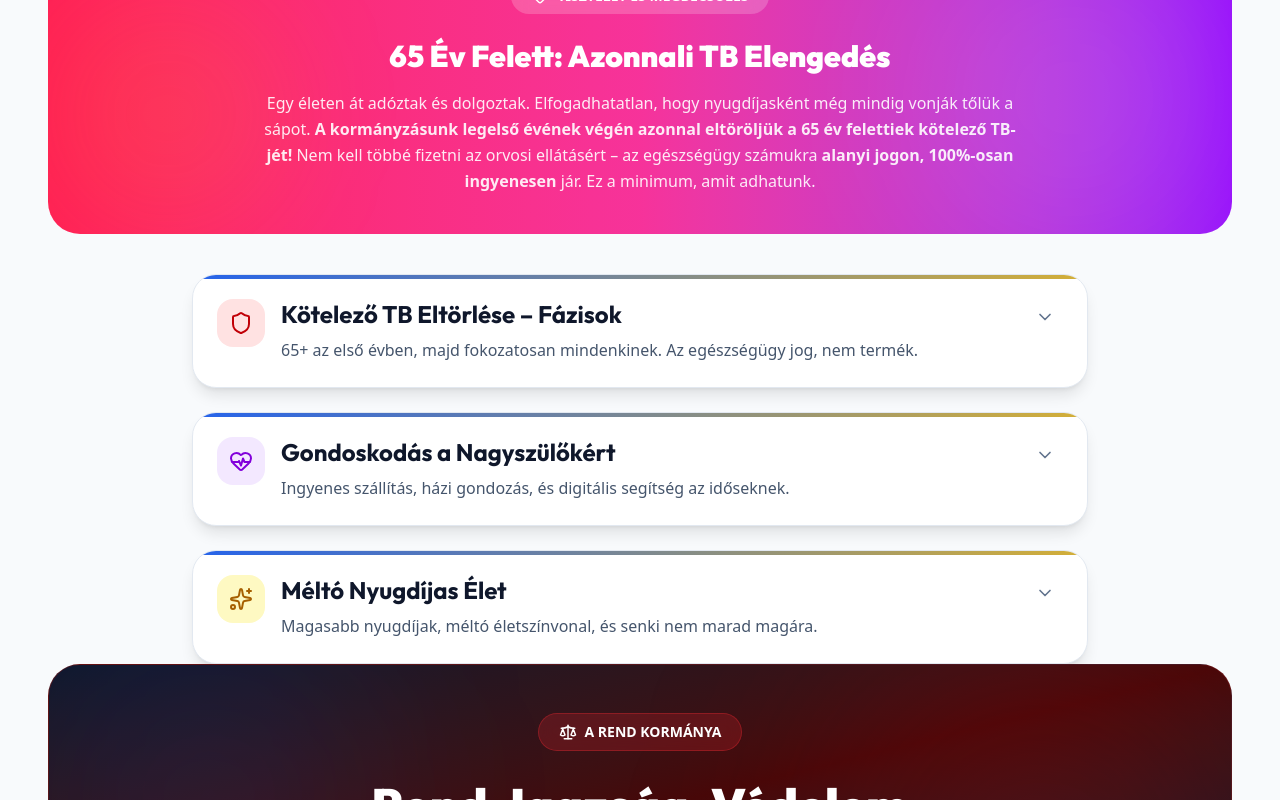
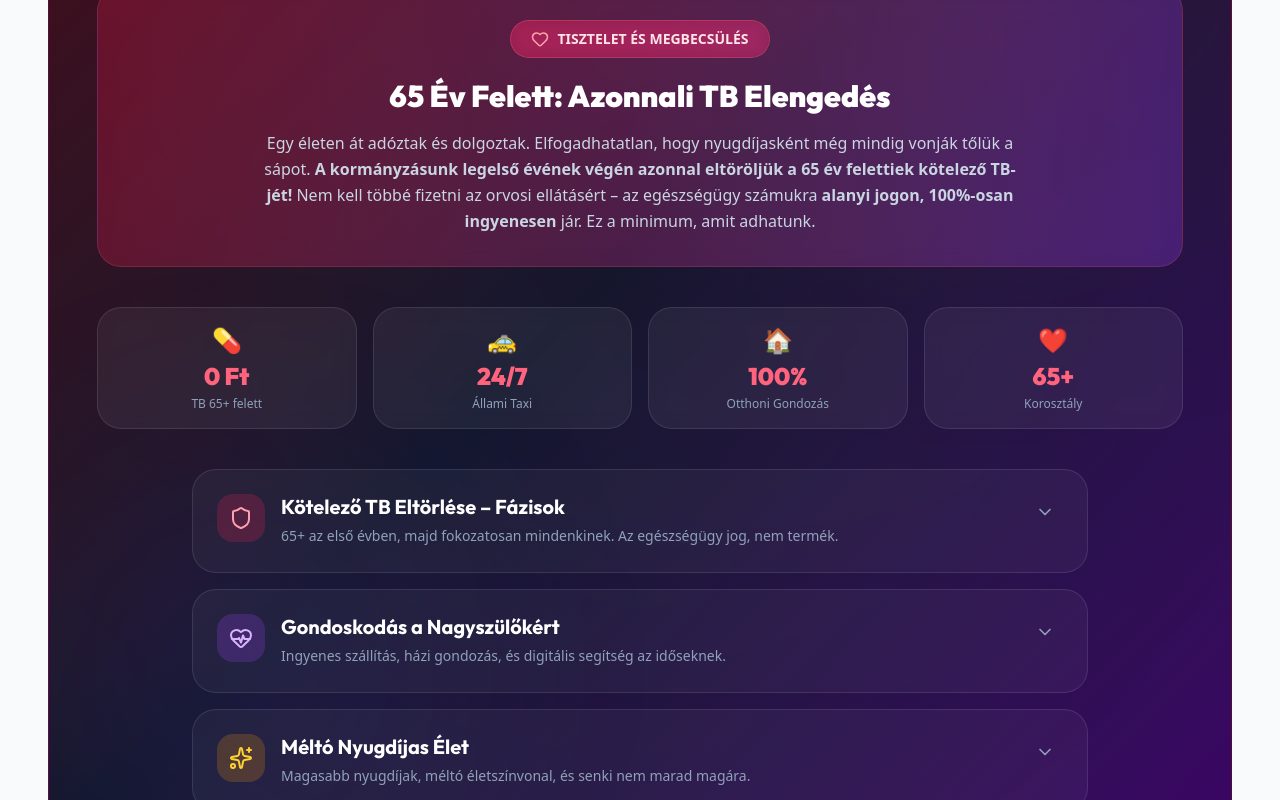
Before and after one commit to dailyatti/jovoszovetseg2030, a React (Vite) app: page / in a window 1280 px wide. Shown: the part 9080-9880 px from the top of the page. Built offline with nearby package versions, Linux system fonts and the light colour scheme.

Commit message:
feat: ElderCare premium dark gradient redesign with stats, glassmorphism accordions

```diff
--- a/src/components/ElderCareSection.jsx
+++ b/src/components/ElderCareSection.jsx
@@ -1,8 +1,67 @@
 import React, { useState } from "react";
-import { Heart, HeartPulse, Shield, CheckCircle, Users, Clock, Home, Stethoscope, Truck, Sparkles } from "lucide-react";
+import { Heart, HeartPulse, Shield, CheckCircle, Users, Clock, Home, Stethoscope, Truck, Sparkles, ChevronDown, Pill, Zap, Phone, ShieldCheck } from "lucide-react";
 import SectionHeader from "./SectionHeader";
-import DeepDivePoint from "./DeepDivePoint";
 import { useLanguage } from "../context/LanguageContext";
+import { cn } from "../utils";
+
+function ElderAccordion({ icon: Icon, title, summary, children, accentColor, isOpen, onToggle }) {
+    const colorMap = {
+        rose: { icon: "bg-rose-500/20 text-rose-300", ring: "ring-rose-500/30", dot: "bg-rose-400" },
+        purple: { icon: "bg-purple-500/20 text-purple-300", ring: "ring-purple-500/30", dot: "bg-purple-400" },
+        amber: { icon: "bg-amber-500/20 text-amber-300", ring: "ring-amber-500/30", dot: "bg-amber-400" },
+    };
+    const c = colorMap[accentColor] || colorMap.rose;
+
+    return (
+        <div className={cn(
+            "rounded-2xl border transition-all duration-300",
+            isOpen
+                ? "bg-white/[0.08] border-white/20 shadow-2xl shadow-black/20"
+                : "bg-white/[0.04] border-white/10 hover:bg-white/[0.06] hover:border-white/15"
+        )}>
+            <button
+                type="button"
+                onClick={onToggle}
+                className="w-full p-5 md:p-6 text-left focus:outline-none focus-visible:ring-2 focus-visible:ring-rose-400 rounded-2xl"
+                aria-expanded={isOpen}
+            >
+                <div className="flex items-start gap-4">
+                    <div className={cn(
+                        "flex-shrink-0 p-3 rounded-xl transition-all duration-300",
+                        c.icon,
+                        isOpen && "scale-110 ring-2 " + c.ring
+                    )}>
+                        <Icon size={24} />
+                    </div>
+                    <div className="flex-1 min-w-0">
+                        <h3 className="font-display text-lg md:text-xl font-bold text-white leading-tight">
+                            {title}
+                        </h3>
+                        <p className="mt-1.5 text-slate-400 text-sm leading-relaxed">
+                            {summary}
+                        </p>
+                    </div>
+                    <div className={cn(
+                        "flex-shrink-0 p-2 rounded-full transition-all duration-300",
+                        isOpen ? "bg-white/10 rotate-180" : "bg-transparent"
+                    )}>
+                        <ChevronDown size={20} className="text-slate-400" />
+                    </div>
+                </div>
+            </button>
+
+            <div className={cn("accordion-content", isOpen && "open")}>
+                <div className="accordion-inner">
+                    <div className="px-5 md:px-6 pb-6 pt-1">
+                        <div className="ml-0 md:ml-16 border-t border-white/10 pt-5">
+                            {children}
+                        </div>
+                    </div>
+                </div>
+            </div>
+        </div>
+    );
+}
 
 export default function ElderCareSection() {
     const { t } = useLanguage();
@@ -14,63 +73,87 @@ export default function ElderCareSection() {
 
     return (
         <section id="eldercare" className="scroll-mt-24">
+            <div className="bg-gradient-to-br from-rose-950 via-slate-900 to-purple-950 rounded-3xl p-8 md:p-12 text-white overflow-hidden relative border border-rose-900/50">
+                {/* Background FX */}
+                <div className="absolute top-0 right-0 w-[500px] h-[500px] bg-rose-500/15 rounded-full blur-[150px]" />
+                <div className="absolute bottom-0 left-0 w-96 h-96 bg-purple-500/10 rounded-full blur-[120px]" />
+                <div className="absolute top-1/2 left-1/2 -translate-x-1/2 -translate-y-1/2 w-[600px] h-[600px] bg-pink-500/5 rounded-full blur-[200px]" />
+
+                <div className="relative z-10">
                     <SectionHeader
                         title={t('eldercare.header.title')}
                         subtitle={t('eldercare.header.subtitle')}
+                        light
                         centered
                     />
 
                     {/* Hero Banner */}
-            <div className="bg-gradient-to-r from-rose-500 via-pink-500 to-purple-600 rounded-3xl p-8 md:p-10 mb-10 text-white relative overflow-hidden">
-                <div className="absolute top-0 right-0 w-80 h-80 bg-white/10 rounded-full blur-[80px]" />
-                <div className="absolute bottom-0 left-0 w-60 h-60 bg-yellow-400/10 rounded-full blur-[60px]" />
+                    <div className="bg-gradient-to-r from-rose-500/20 via-pink-500/20 to-purple-500/20 backdrop-blur-sm rounded-2xl p-6 md:p-8 mb-10 border border-rose-400/20 relative overflow-hidden">
+                        <div className="absolute inset-0 bg-gradient-to-r from-rose-500/10 to-purple-500/10 animate-pulse" style={{ animationDuration: '4s' }} />
                         <div className="relative z-10 text-center max-w-3xl mx-auto">
-                    <div className="inline-flex items-center gap-2 px-5 py-2 rounded-full bg-white/20 backdrop-blur-sm mb-6 font-bold text-sm">
-                        <Heart size={18} />
-                        <span>{t('eldercare.banner.badge')}</span>
+                            <div className="inline-flex items-center gap-2 px-5 py-2 rounded-full bg-rose-500/30 backdrop-blur-sm mb-5 font-bold text-sm border border-rose-400/30">
+                                <Heart size={18} className="text-rose-300" />
+                                <span className="text-rose-100">{t('eldercare.banner.badge')}</span>
                             </div>
-                    <h3 className="font-display text-2xl md:text-3xl font-black mb-4">{t('eldercare.banner.title')}</h3>
-                    <p className="text-white/90 leading-relaxed" dangerouslySetInnerHTML={{ __html: t('eldercare.banner.desc') }} />
+                            <h3 className="font-display text-2xl md:text-3xl font-black mb-4 text-white">{t('eldercare.banner.title')}</h3>
+                            <p className="text-slate-300 leading-relaxed" dangerouslySetInnerHTML={{ __html: t('eldercare.banner.desc') }} />
                         </div>
                     </div>
 
-            <div className="space-y-6 max-w-4xl mx-auto">
+                    {/* Stats Strip */}
+                    <div className="grid grid-cols-2 md:grid-cols-4 gap-4 mb-10">
+                        {[
+                            { icon: "💊", value: "0 Ft", label: t === Function ? "" : (typeof t('eldercare.banner.badge') === 'string' ? "TB 65+ felett" : "") },
+                            { icon: "🚕", value: "24/7", label: typeof t('eldercare.banner.badge') === 'string' && t('eldercare.banner.badge').includes("TISZTELET") ? "Állami Taxi" : "State Taxi" },
+                            { icon: "🏠", value: "100%", label: typeof t('eldercare.banner.badge') === 'string' && t('eldercare.banner.badge').includes("TISZTELET") ? "Otthoni Gondozás" : "Home Care" },
+                            { icon: "❤️", value: "65+", label: typeof t('eldercare.banner.badge') === 'string' && t('eldercare.banner.badge').includes("TISZTELET") ? "Korosztály" : "Age Group" }
+                        ].map((stat, i) => (
+                            <div key={i} className="bg-white/[0.06] backdrop-blur-sm border border-white/10 p-4 rounded-2xl text-center hover:bg-white/[0.1] hover:scale-105 transition-all duration-300">
+                                <div className="text-2xl mb-1">{stat.icon}</div>
+                                <div className="text-xl md:text-2xl font-display font-black text-rose-400">{stat.value}</div>
+                                <div className="text-xs text-slate-400 mt-1">{stat.label}</div>
+                            </div>
+                        ))}
+                    </div>
+
+                    {/* Accordion Content */}
+                    <div className="space-y-4 max-w-4xl mx-auto">
                         {/* TB Eltörlés */}
-                <DeepDivePoint
+                        <ElderAccordion
                             icon={Shield}
                             title={t('eldercare.points.tb_abolish.title')}
                             summary={t('eldercare.points.tb_abolish.summary')}
-                    accentColor="red"
+                            accentColor="rose"
                             isOpen={activeAccordion === 'elder-0'}
                             onToggle={() => toggleAccordion('elder-0')}
                         >
-                    <div className="space-y-6">
-                        <p className="text-slate-600 leading-relaxed" dangerouslySetInnerHTML={{ __html: t('eldercare.points.tb_abolish.p1') }} />
+                            <div className="space-y-5">
+                                <p className="text-slate-300 leading-relaxed text-sm" dangerouslySetInnerHTML={{ __html: t('eldercare.points.tb_abolish.p1') }} />
 
-                        <div className="bg-gradient-to-r from-rose-50 to-pink-50 p-5 rounded-xl border border-rose-200">
-                            <h5 className="font-bold text-rose-800 mb-3 text-lg">{t('eldercare.points.tb_abolish.box1.title')}</h5>
+                                <div className="bg-gradient-to-r from-rose-500/10 to-pink-500/10 p-5 rounded-xl border border-rose-500/20">
+                                    <h5 className="font-bold text-rose-300 mb-3 text-lg">{t('eldercare.points.tb_abolish.box1.title')}</h5>
                                     <div className="space-y-4">
                                         {t('eldercare.points.tb_abolish.box1.phases').map((phase, i) => (
                                             <div key={i} className="flex items-start gap-3">
-                                        <span className="bg-rose-500 text-white rounded-full w-7 h-7 flex items-center justify-center font-bold flex-shrink-0 text-sm">{i + 1}</span>
+                                                <span className="bg-gradient-to-br from-rose-500 to-pink-600 text-white rounded-full w-7 h-7 flex items-center justify-center font-bold flex-shrink-0 text-sm shadow-lg shadow-rose-500/30">{i + 1}</span>
                                                 <div>
-                                            <div className="font-bold text-rose-900 text-sm">{phase.title}</div>
-                                            <div className="text-sm text-slate-700" dangerouslySetInnerHTML={{ __html: phase.desc }} />
+                                                    <div className="font-bold text-rose-200 text-sm">{phase.title}</div>
+                                                    <div className="text-sm text-slate-400" dangerouslySetInnerHTML={{ __html: phase.desc }} />
                                                 </div>
                                             </div>
                                         ))}
                                     </div>
                                 </div>
 
-                        <div className="bg-blue-50 p-5 rounded-xl border border-blue-100">
-                            <h5 className="font-bold text-blue-800 mb-3 text-lg">{t('eldercare.points.tb_abolish.box2.title')}</h5>
-                            <p className="text-sm text-slate-700" dangerouslySetInnerHTML={{ __html: t('eldercare.points.tb_abolish.box2.desc') }} />
+                                <div className="bg-blue-500/10 p-5 rounded-xl border border-blue-500/20">
+                                    <h5 className="font-bold text-blue-300 mb-3 text-lg">{t('eldercare.points.tb_abolish.box2.title')}</h5>
+                                    <p className="text-sm text-slate-400" dangerouslySetInnerHTML={{ __html: t('eldercare.points.tb_abolish.box2.desc') }} />
                                 </div>
                             </div>
-                </DeepDivePoint>
+                        </ElderAccordion>
 
                         {/* Gondoskodás */}
-                <DeepDivePoint
+                        <ElderAccordion
                             icon={HeartPulse}
                             title={t('eldercare.points.care.title')}
                             summary={t('eldercare.points.care.summary')}
@@ -78,55 +161,57 @@ export default function ElderCareSection() {
                             isOpen={activeAccordion === 'elder-1'}
                             onToggle={() => toggleAccordion('elder-1')}
                         >
-                    <div className="space-y-6">
-                        <p className="text-slate-600 leading-relaxed" dangerouslySetInnerHTML={{ __html: t('eldercare.points.care.p1') }} />
+                            <div className="space-y-5">
+                                <p className="text-slate-300 leading-relaxed text-sm" dangerouslySetInnerHTML={{ __html: t('eldercare.points.care.p1') }} />
 
                                 <div className="grid md:grid-cols-2 gap-4">
                                     {t('eldercare.points.care.cards').map((card, i) => {
-                                const colors = [
-                                    { bg: "bg-purple-50", border: "border-purple-100", title: "text-purple-800", icon: "🏥" },
-                                    { bg: "bg-emerald-50", border: "border-emerald-100", title: "text-emerald-800", icon: "🚕" },
-                                    { bg: "bg-blue-50", border: "border-blue-100", title: "text-blue-800", icon: "🏠" },
-                                    { bg: "bg-yellow-50", border: "border-yellow-100", title: "text-yellow-800", icon: "🤝" }
+                                        const styles = [
+                                            { bg: "from-purple-500/15 to-purple-500/5", border: "border-purple-500/20", title: "text-purple-300", icon: "🏥", glow: "shadow-purple-500/10" },
+                                            { bg: "from-emerald-500/15 to-emerald-500/5", border: "border-emerald-500/20", title: "text-emerald-300", icon: "🚕", glow: "shadow-emerald-500/10" },
+                                            { bg: "from-blue-500/15 to-blue-500/5", border: "border-blue-500/20", title: "text-blue-300", icon: "🏠", glow: "shadow-blue-500/10" },
+                                            { bg: "from-amber-500/15 to-amber-500/5", border: "border-amber-500/20", title: "text-amber-300", icon: "🤝", glow: "shadow-amber-500/10" }
                                         ];
-                                const c = colors[i] || colors[0];
+                                        const s = styles[i] || styles[0];
                                         return (
-                                    <div key={i} className={`${c.bg} p-4 rounded-xl border ${c.border}`}>
-                                        <div className="text-2xl mb-2">{c.icon}</div>
-                                        <h5 className={`font-bold ${c.title} mb-2`}>{card.title}</h5>
-                                        <p className="text-sm text-slate-700" dangerouslySetInnerHTML={{ __html: card.desc }} />
+                                            <div key={i} className={`bg-gradient-to-br ${s.bg} p-4 rounded-xl border ${s.border} hover:scale-[1.02] transition-all duration-300 shadow-lg ${s.glow}`}>
+                                                <div className="text-2xl mb-2">{s.icon}</div>
+                                                <h5 className={`font-bold ${s.title} mb-2`}>{card.title}</h5>
+                                                <p className="text-sm text-slate-400" dangerouslySetInnerHTML={{ __html: card.desc }} />
                                             </div>
                                         );
                                     })}
                                 </div>
                             </div>
-                </DeepDivePoint>
+                        </ElderAccordion>
 
                         {/* Nyugdíjas Életminőség */}
-                <DeepDivePoint
+                        <ElderAccordion
                             icon={Sparkles}
                             title={t('eldercare.points.quality.title')}
                             summary={t('eldercare.points.quality.summary')}
-                    accentColor="yellow"
+                            accentColor="amber"
                             isOpen={activeAccordion === 'elder-2'}
                             onToggle={() => toggleAccordion('elder-2')}
                         >
-                    <div className="space-y-6">
-                        <p className="text-slate-600 leading-relaxed" dangerouslySetInnerHTML={{ __html: t('eldercare.points.quality.p1') }} />
+                            <div className="space-y-5">
+                                <p className="text-slate-300 leading-relaxed text-sm" dangerouslySetInnerHTML={{ __html: t('eldercare.points.quality.p1') }} />
 
-                        <div className="bg-gradient-to-r from-yellow-50 to-orange-50 p-5 rounded-xl border border-yellow-200">
-                            <h5 className="font-bold text-yellow-800 mb-3 text-lg">{t('eldercare.points.quality.box1.title')}</h5>
-                            <ul className="space-y-2 text-sm text-slate-700">
+                                <div className="bg-gradient-to-r from-amber-500/10 to-orange-500/10 p-5 rounded-xl border border-amber-500/20">
+                                    <h5 className="font-bold text-amber-300 mb-3 text-lg">{t('eldercare.points.quality.box1.title')}</h5>
+                                    <ul className="space-y-3 text-sm text-slate-400">
                                         {t('eldercare.points.quality.box1.list').map((item, i) => (
-                                    <li key={i} className="flex items-start gap-2">
-                                        <CheckCircle size={16} className="text-yellow-500 mt-0.5 flex-shrink-0" />
+                                            <li key={i} className="flex items-start gap-2.5">
+                                                <CheckCircle size={16} className="text-amber-400 mt-0.5 flex-shrink-0" />
                                                 <div dangerouslySetInnerHTML={{ __html: item }} />
                                             </li>
                                         ))}
                                     </ul>
                                 </div>
                             </div>
-                </DeepDivePoint>
+                        </ElderAccordion>
+                    </div>
+                </div>
             </div>
         </section>
     );
```
Lines whose indentation alone changed are shown as unchanged.
